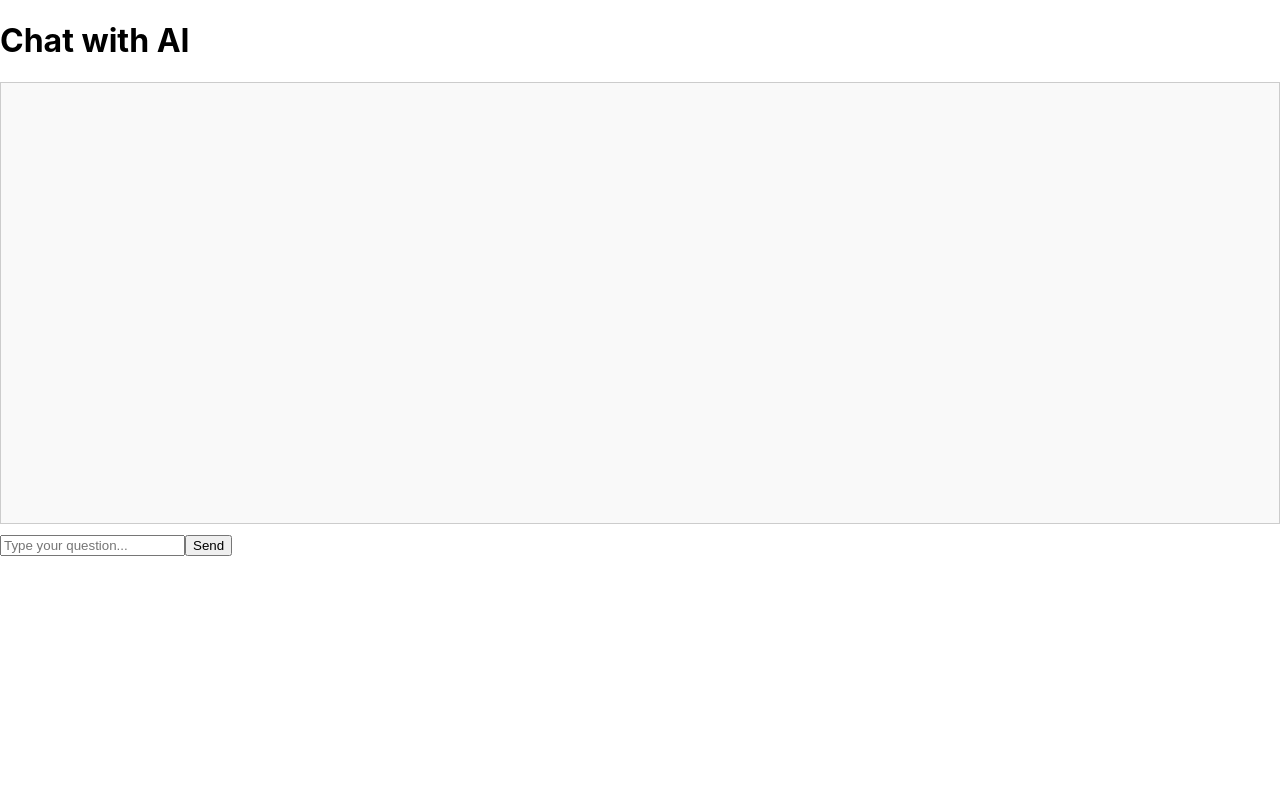
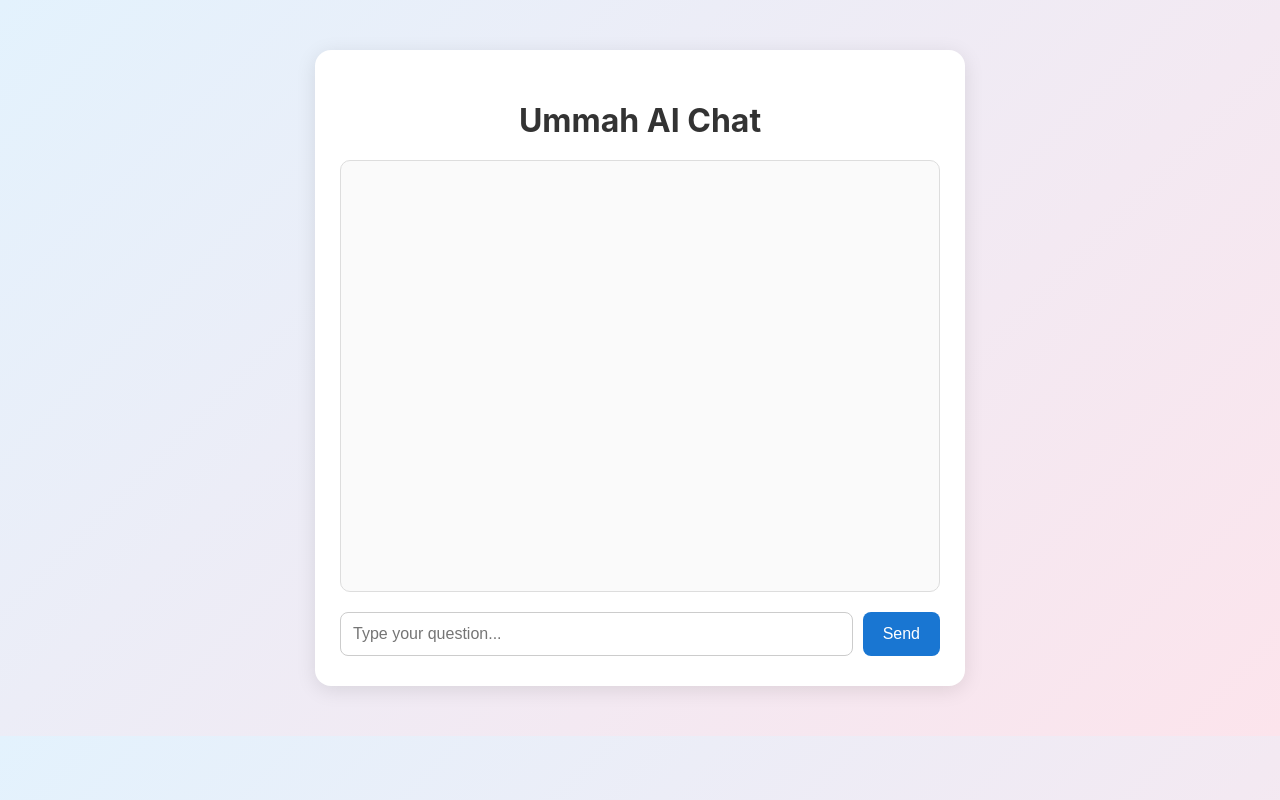
Before and after one commit to aaashittt/ummah, a React (Create React App) app in the folder frontend/: page / in a window 1280 px wide. Built offline with nearby package versions, Linux system fonts and the light colour scheme.

Commit message:
Improve UI design in ChatApp

```diff
--- a/frontend/src/ChatApp.js
+++ b/frontend/src/ChatApp.js
@@ -1,82 +1,63 @@
-import "./chatApp.css";
-// src/ChatApp.js
-import React, { useState } from "react";
-import "./ChatApp.css"; // Optional: move your styles here
+// ChatApp.js
+import React, { useState } from 'react';
+import './ChatApp.css';
 
-const backendUrl = "https://ummah2.onrender.com"; // UPDATE THIS AFTER DEPLOYMENT
+const backendUrl = 'https://your-backend-url.onrender.com'; // Replace with your actual URL
 
-const ChatApp = () => {
-  const [input, setInput] = useState("");
+function ChatApp() {
   const [messages, setMessages] = useState([]);
+  const [input, setInput] = useState('');
+  const [error, setError] = useState('');
 
   const sendMessage = async () => {
-    const userText = input.trim();
-    if (!userText) return;
+    if (!input.trim()) return;
 
-    // Add user message and placeholder bot message
-    const userMessage = { sender: "user", text: `You: ${userText}` };
-    const botPlaceholder = { sender: "bot", text: "Bot: Thinking..." };
+    const userMessage = { text: input, sender: 'user' };
+    const botMessage = { text: 'Thinking...', sender: 'bot' };
 
-    const updatedMessages = [...messages, userMessage, botPlaceholder];
-    setMessages(updatedMessages);
-    setInput("");
+    setMessages(prev => [...prev, userMessage, botMessage]);
+    setInput('');
+    setError('');
 
     try {
-      const response = await fetch(`${backendUrl}/ask`, {
-        method: "POST",
-        headers: { "Content-Type": "application/json" },
-        body: JSON.stringify({ question: userText }),
+      const res = await fetch(`${backendUrl}/ask`, {
+        method: 'POST',
+        headers: { 'Content-Type': 'application/json' },
+        body: JSON.stringify({ question: input })
       });
 
-      if (!response.ok) {
-        throw new Error(`HTTP error! status: ${response.status}`);
-      }
-
-      const data = await response.json();
-      const botResponse = {
-        sender: "bot",
-        text: `Bot: ${data.answer || "No response received"}`,
-      };
-
-      // Replace the placeholder with actual bot response
-      const newMessages = [...messages, userMessage, botResponse];
-      setMessages(newMessages);
-    } catch (error) {
-      const errorMsg = {
-        sender: "bot",
-        text: "Bot: Service unavailable. Please try later.",
-      };
-      const newMessages = [...messages, userMessage, errorMsg];
-      setMessages(newMessages);
-      console.error("Fetch Error:", error);
+      const data = await res.json();
+      const updatedMessages = [...messages, userMessage, { text: `Bot: ${data.answer || "No response"}`, sender: 'bot' }];
+      setMessages(updatedMessages);
+    } catch (err) {
+      setError('Bot: Service unavailable. Please try later.');
     }
   };
 
   return (
-    <div>
-      <h1>Chat with AI</h1>
+    <div className="chat-container">
+      <h1>Ummah AI Chat</h1>
       <div id="chat-window">
-        {messages.map((msg, index) => (
-          <div
-            key={index}
-            className={msg.sender === "user" ? "user-message" : "bot-message"}
-          >
-            {msg.text}
+        {messages.map((msg, idx) => (
+          <div key={idx} className={msg.sender === 'user' ? 'user-message' : 'bot-message'}>
+            {msg.sender === 'user' ? `You: ${msg.text}` : msg.text}
           </div>
         ))}
       </div>
-      <input
-        id="question-input"
-        type="text"
-        value={input}
-        onChange={(e) => setInput(e.target.value)}
-        placeholder="Type your question..."
-      />
-      <button id="send-button" onClick={sendMessage}>
-        Send
-      </button>
+
+      <div className="input-group">
+        <input
+          id="question-input"
+          value={input}
+          onChange={e => setInput(e.target.value)}
+          placeholder="Type your question..."
+        />
+        <button id="send-button" onClick={sendMessage}>Send</button>
+      </div>
+
+      {error && <div id="error-message">{error}</div>}
     </div>
   );
-};
+}
 
 export default ChatApp;
--- a/frontend/src/chatApp.css
+++ b/frontend/src/chatApp.css
@@ -1,17 +1,77 @@
+/* ChatApp.css */
+
+body {
+  font-family: 'Segoe UI', Tahoma, Geneva, Verdana, sans-serif;
+  background: linear-gradient(135deg, #e3f2fd, #fce4ec);
+  margin: 0;
+  padding: 0;
+}
+
+.chat-container {
+  max-width: 600px;
+  margin: 50px auto;
+  background-color: #ffffff;
+  border-radius: 16px;
+  box-shadow: 0 4px 20px rgba(0, 0, 0, 0.1);
+  padding: 30px 25px;
+}
+
+h1 {
+  text-align: center;
+  margin-bottom: 20px;
+  color: #333;
+}
+
 #chat-window {
   height: 400px;
+  overflow-y: auto;
+  border: 1px solid #ddd;
+  border-radius: 10px;
+  padding: 15px;
+  background-color: #fafafa;
+  margin-bottom: 20px;
+}
+
+.user-message {
+  color: #1565c0;
+  font-weight: 500;
+  margin: 8px 0;
+}
+
+.bot-message {
+  color: #2e7d32;
+  margin: 8px 0;
+}
+
+#error-message {
+  color: red;
+  margin-top: 10px;
+}
+
+.input-group {
+  display: flex;
+  gap: 10px;
+}
+
+#question-input {
+  flex: 1;
+  padding: 12px;
   border: 1px solid #ccc;
-  padding: 20px;
-  overflow-y: scroll;
-  margin-bottom: 10px;
-  background: #f9f9f9;
-  font-family: Arial, sans-serif;
+  border-radius: 8px;
+  font-size: 16px;
 }
-.user-message {
-  color: blue;
-  margin: 5px 0;
+
+#send-button {
+  background-color: #1976d2;
+  color: white;
+  border: none;
+  padding: 12px 20px;
+  border-radius: 8px;
+  font-size: 16px;
+  cursor: pointer;
+  transition: background-color 0.3s ease;
 }
-.bot-message {
-  color: green;
-  margin: 5px 0;
+
+#send-button:hover {
+  background-color: #1565c0;
 }
```
